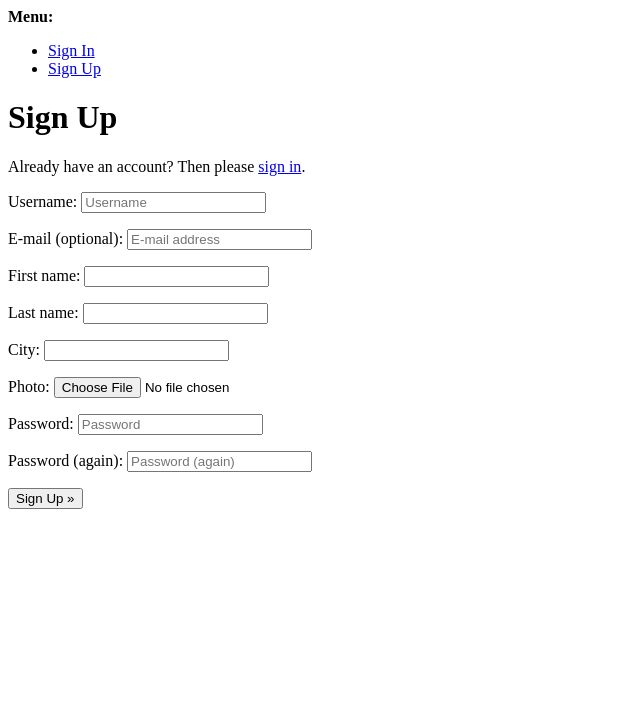
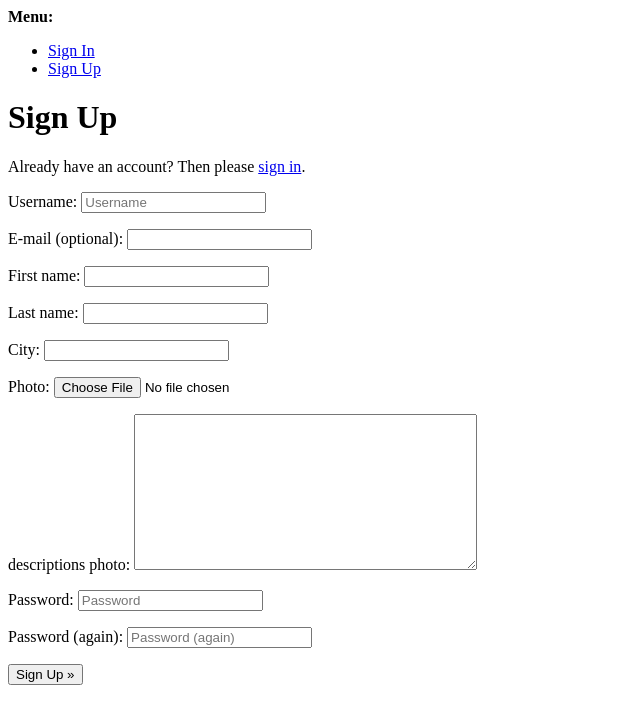
Before and after one commit to mateusz-sliwinski/LoveApp, a Django app: page /accounts/signup/ in a window 1280 px wide. Shown: the top 724 px of the page, without its empty margins (0-640 px from the left). Run offline with Django 3.2, Linux system fonts and the light colour scheme.

Commit message:
Trying to fix bug TypeNONE is not active

```diff
--- a/accounts/forms.py
+++ b/accounts/forms.py
@@ -12,35 +12,46 @@
     first_name = forms.CharField(label='First name', max_length=100)
     last_name = forms.CharField(label='Last name', max_length=100)
     city = forms.CharField(label='City', max_length=150)
-    photo = forms.ImageField(label='Photo')
-    descriptions = forms.Textarea()
+    photo = forms.ImageField()
+    descriptions = forms.CharField(widget=forms.Textarea, label='descriptions photo')
+    email = forms.EmailField(max_length=45)
+
+
     class Meta:  # noqa D106
         model = CustomUser
         fields = [
-            'email',
             'first_name',
             'last_name',
             'city',
         ]
 
     def save(self, request):  # noqa D102
-        city = self.cleaned_data['city']
+        photo = self.cleaned_data['photo']
+        descriptions = self.cleaned_data['descriptions']
         first_name = self.cleaned_data['first_name']
         last_name = self.cleaned_data['last_name']
-        photo = self.cleaned_data['photo']
-        descriptions = self.cleaned_data['descriptions']
+        city = self.cleaned_data['city']
+        username = self.cleaned_data['username']
+        email = self.cleaned_data['email']
 
-        user = CustomUser(
+        custom_user = CustomUser(
+            username=username,
             first_name=first_name,
+            last_name=last_name,
             city=city,
-            last_name=last_name,
-            premium=False,
+            email=email,
         )
-        user.save()
+        custom_user.save()
 
-        photo_user = PhotoUser(
+        context = {}
+        count_users = CustomUser.objects.all().count()
+        context['count_users'] = count_users
+
+        user_photo = PhotoUser(
             date_add=time_today(),
             photo=photo,
-            descriptions=descriptions
+            descriptions=descriptions,
+            custom_user=CustomUser.objects.get(id=context['count_users'])
         )
-        photo_user.save()
+        print('zapisało')
+        user_photo.save()
--- a/accounts/models.py
+++ b/accounts/models.py
@@ -9,10 +9,11 @@
         blank=True,
         default=False,
     )
+    city = models.CharField(max_length=100)
 
 
 class PhotoUser(models.Model):
     date_add = models.DateField()
-    photo = models.ImageField()
+    photo = models.ImageField(upload_to='media', null=True, blank=True)
     descriptions = models.TextField(blank=True)
     custom_user = models.ForeignKey(CustomUser, on_delete=models.CASCADE)
--- a/project/settings.py
+++ b/project/settings.py
@@ -96,7 +96,7 @@
         'PORT': '',
     },
 }
-
+EMAIL_BACKEND = 'django.core.mail.backends.console.EmailBackend'
 
 # Password validation
 # https://docs.djangoproject.com/en/3.2/ref/settings/#auth-password-validators
--- a/templates/account/signup.html
+++ b/templates/account/signup.html
@@ -9,7 +9,7 @@
 
 <p>{% blocktrans %}Already have an account? Then please <a href="{{ login_url }}">sign in</a>.{% endblocktrans %}</p>
 
-<form class="signup" id="signup_form" method="post" action="{% url 'account_signup' %}">
+<form class="signup" id="signup_form" enctype='multipart/form-data' method="post" action="{% url 'account_signup' %}">
   {% csrf_token %}
   {{ form.as_p }}
   {% if redirect_field_value %}
```
